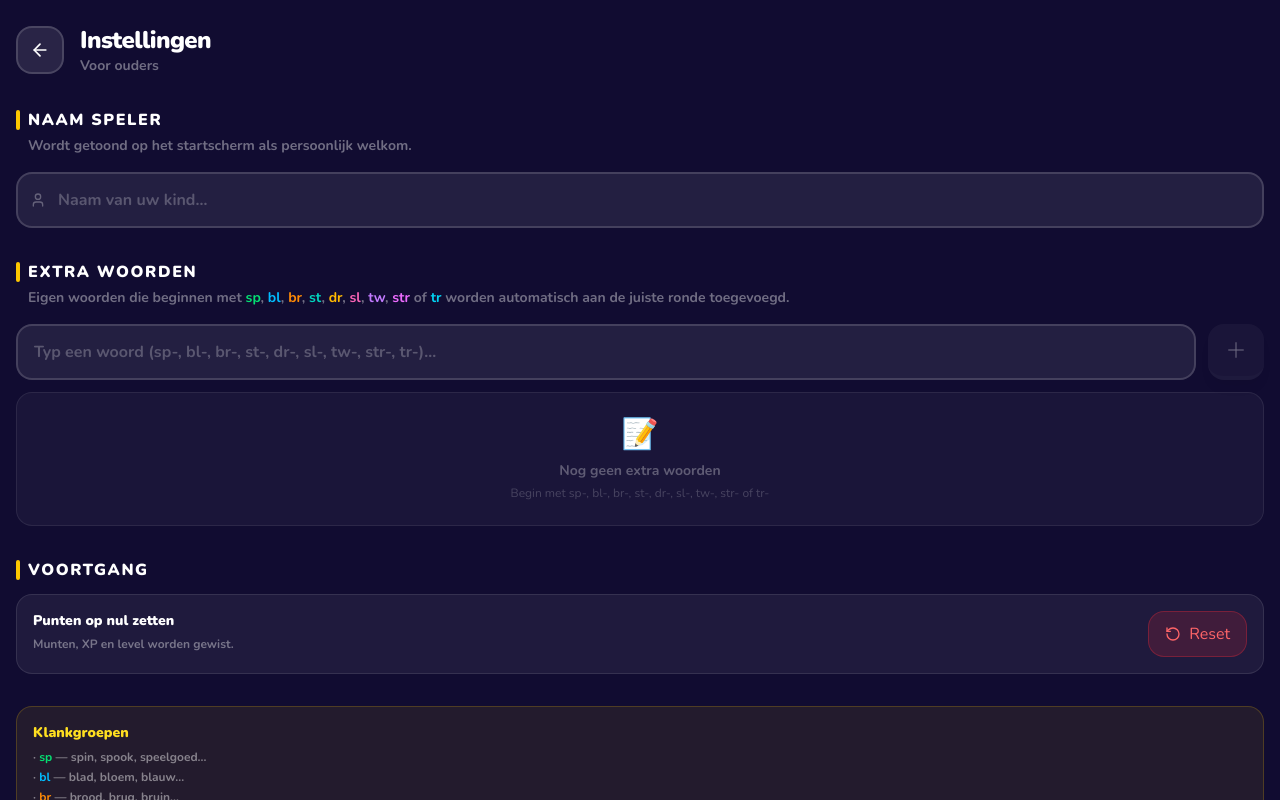
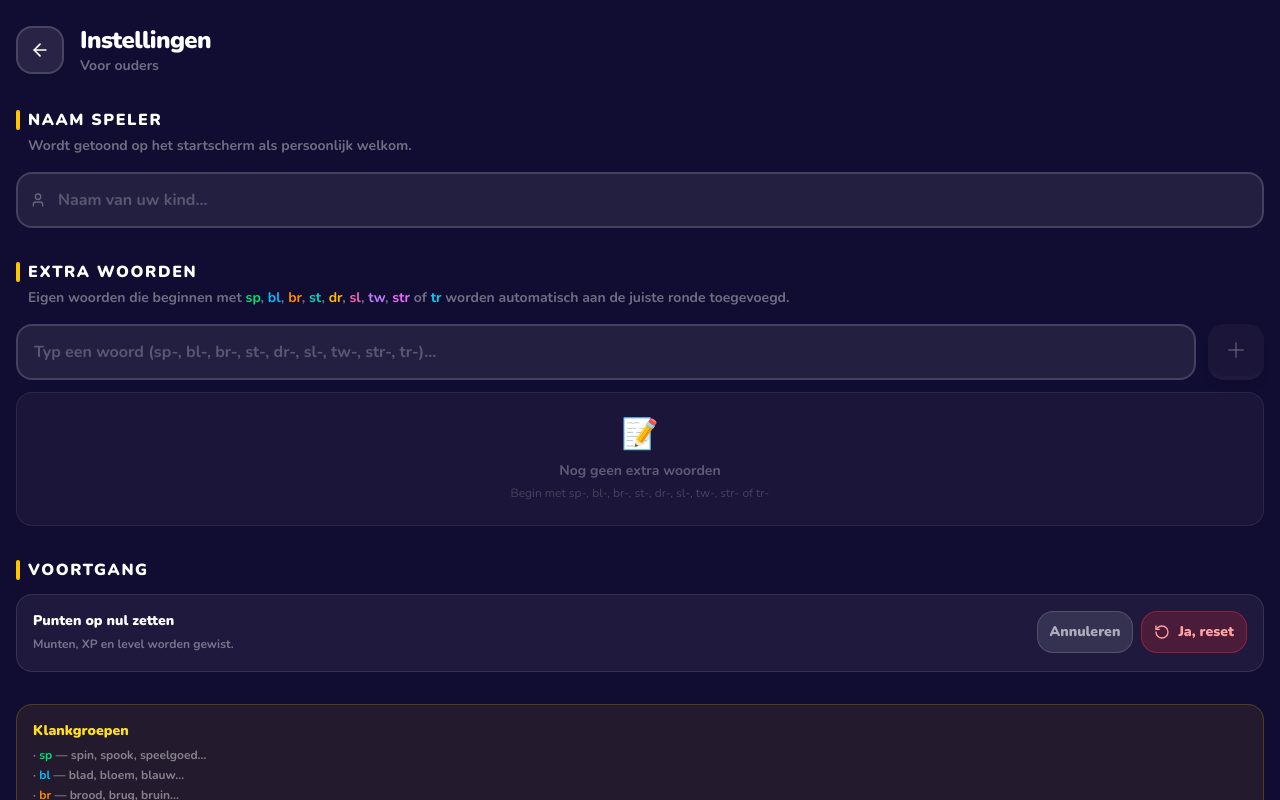
Before and after one commit to beaukim81/woordenspel-clean, a React (Vite) app in the folder dutch-pronunciation/: page /settings in a window 1280 px wide. Both pictures are taken after a click on the button "Reset". Shown: the top 800 px of the page. Built offline with nearby package versions, Linux system fonts and the light colour scheme.

Commit message:
Fix reset progress button

```diff
--- a/dutch-pronunciation/src/lib/store.ts
+++ b/dutch-pronunciation/src/lib/store.ts
@@ -587,6 +587,9 @@ export const useGameStore =
             avatarColor:
               s.avatarColor,
 
+            difficulty:
+              s.difficulty,
+
             customWords:
               s.customWords,
 
--- a/dutch-pronunciation/src/pages/settings.tsx
+++ b/dutch-pronunciation/src/pages/settings.tsx
@@ -111,7 +111,6 @@ export default function Settings() {
     setChildName,
     resetProgress,
     wordErrors,
-    clearWordErrors,
   } = useGameStore();
 
   const [newWord, setNewWord] = useState("");
@@ -664,6 +663,30 @@ export default function Settings() {
               </p>
             </div>
 
+            {confirmReset ? (
+              <div className="shrink-0 flex items-center gap-2">
+                <button
+                  onClick={() =>
+                    setConfirmReset(
+                      false
+                    )
+                  }
+                  className="px-3 py-2.5 rounded-2xl bg-white/10 border border-white/15 text-white/60 text-sm font-black"
+                >
+                  Annuleren
+                </button>
+
+                <button
+                  onClick={handleReset}
+                  className="flex items-center gap-2 px-3 py-2.5 rounded-2xl
+                    bg-red-500/20 border border-red-500/40 text-red-300 text-sm font-black"
+                >
+                  <RotateCcw className="w-4 h-4" />
+
+                  Ja, reset
+                </button>
+              </div>
+            ) : (
               <button
                 onClick={() =>
                   setConfirmReset(
@@ -677,7 +700,32 @@ export default function Settings() {
 
                 Reset
               </button>
+            )}
           </div>
+
+          <AnimatePresence>
+            {justReset && (
+              <motion.div
+                initial={{
+                  opacity: 0,
+                  y: -6,
+                }}
+                animate={{
+                  opacity: 1,
+                  y: 0,
+                }}
+                exit={{
+                  opacity: 0,
+                  y: -6,
+                }}
+                className="mt-4 flex items-center gap-2 text-green-300 text-sm font-black"
+              >
+                <CheckCircle2 className="w-4 h-4 shrink-0" />
+
+                Punten zijn gewist.
+              </motion.div>
+            )}
+          </AnimatePresence>
         </div>
       </motion.section>
 
```
Lines whose indentation alone changed are shown as unchanged.
